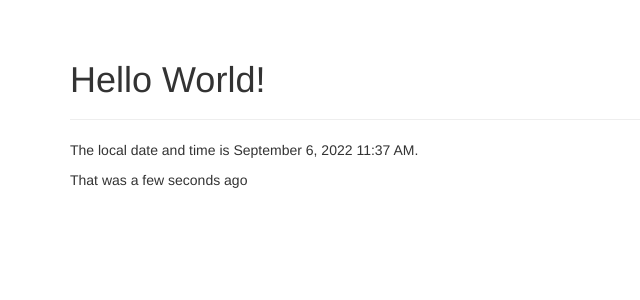
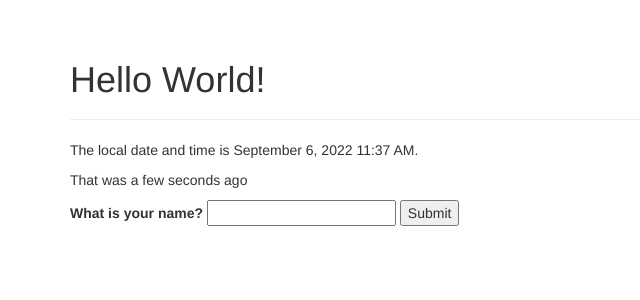
Before and after one commit to slavniy/flask-blog, a Flask app: page / in a window 1280 px wide. Shown: the part 52-352 px from the top of the page, without its empty margins (0-640 px from the left). Run offline with Flask 2, Linux system fonts and the light colour scheme; some libraries are stand-ins or nearby versions.

Commit message:
form rendering by fields

```diff
--- a/main.py
+++ b/main.py
@@ -1,22 +1,37 @@
+from datetime import datetime
 from flask import Flask, render_template
 from flask_bootstrap import Bootstrap
 from flask_moment import Moment
-from datetime import datetime
+from flask_wtf import Form
+from wtforms import StringField, SubmitField
+from wtforms.validators import InputRequired
+
 app = Flask(__name__)
+app.config['SECRET_KEY'] = 'larionov92spb@gmail.com'
 bootstrap = Bootstrap(app)
 moment = Moment(app)
-#53-258
+
+
+class NameForm(Form):
+    name = StringField('What is your name?', validators=[InputRequired()])
+    submit = SubmitField('Submit')
+
+
+# 58-258
 @app.route('/')
 def index():
-    return render_template('index.html', current_time=datetime.utcnow())
+    return render_template('index.html',form=NameForm(), current_time=datetime.utcnow())
+
 
 @app.route('/user/<name>')
 def user(name):
     return render_template('user.html', name=name)
 
+
 @app.errorhandler(404)
 def page_not_found(e):
     return render_template('404.html'), 404
 
+
 if __name__ == "__main__":
     app.run(debug=True)
--- a/templates/index.html
+++ b/templates/index.html
@@ -6,4 +6,8 @@
 </div>
 <p>The local date and time is {{ moment(current_time).format('LLL')}}.</p>
 <p>That was {{ moment(current_time).fromNow(refresh=True) }}</p>
+<form method="POST">
+    {{ form.name.label }} {{ form.name(id='my-text-field') }}
+    {{ form.submit() }}
+</form>
 {% endblock %}
```
